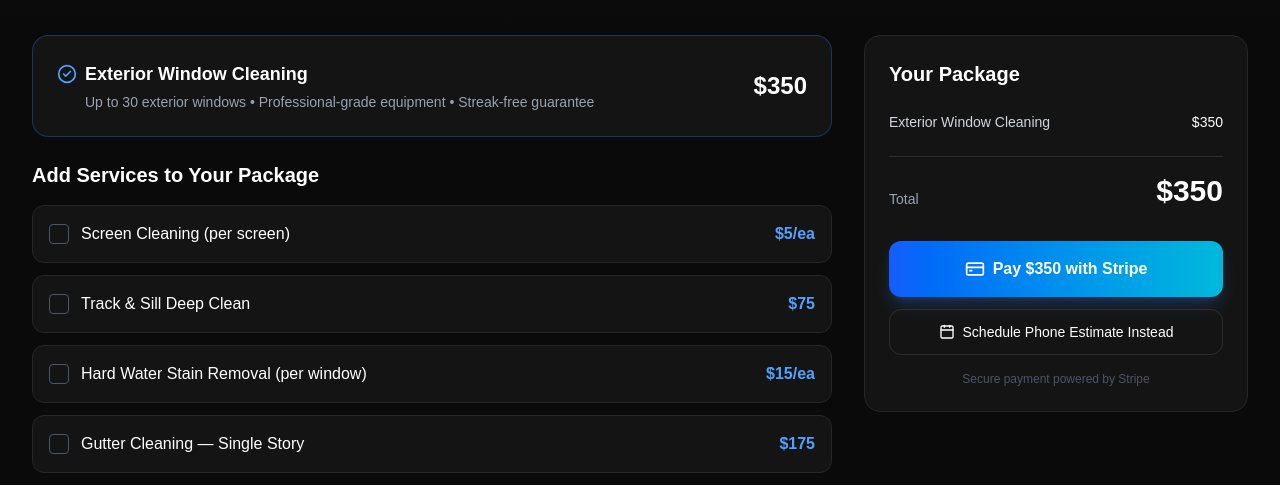
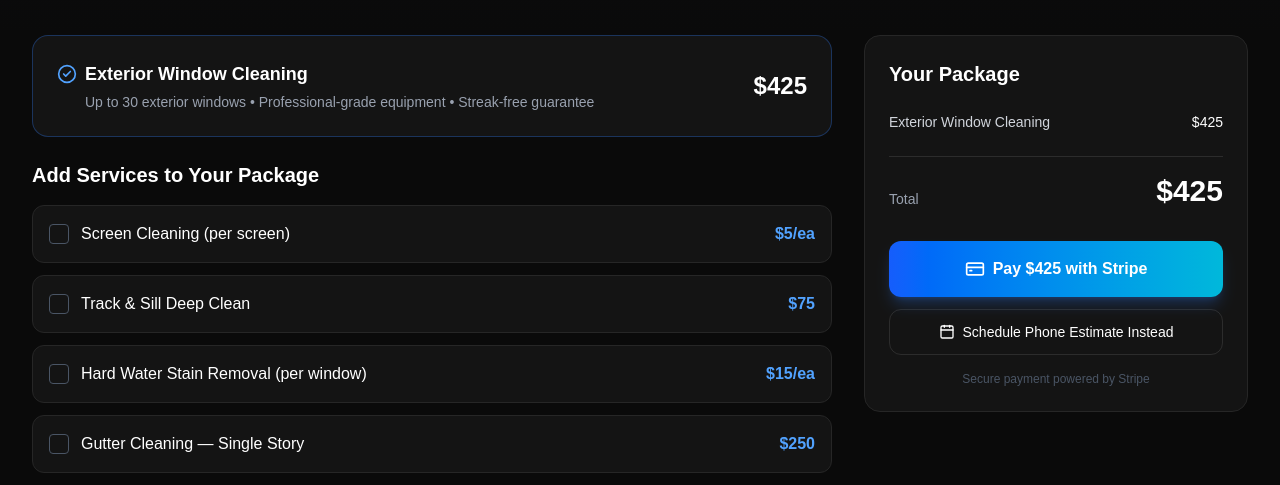
Before and after one commit to AgilityForLife/ez-home-services, a Next.js app: page /specials in a window 1280 px wide. Shown: the part 415-900 px from the top of the page. Built offline with nearby package versions, Linux system fonts and the light colour scheme.

Commit message:
Raise all service pricing by $75 — specials page
Updated prices for various add-ons and base price.

```diff
--- a/src/app/specials/page.tsx
+++ b/src/app/specials/page.tsx
@@ -20,12 +20,12 @@ const addOns = [
   { id: "screens", name: "Screen Cleaning (per screen)", price: 5, unit: "each" },
   { id: "tracks", name: "Track & Sill Deep Clean", price: 75, unit: "flat" },
   { id: "hardwater", name: "Hard Water Stain Removal (per window)", price: 15, unit: "each" },
-  { id: "gutter_single", name: "Gutter Cleaning — Single Story", price: 175, unit: "flat" },
-  { id: "gutter_two", name: "Gutter Cleaning — Two Story", price: 250, unit: "flat" },
-  { id: "driveway", name: "Driveway Pressure Wash", price: 200, unit: "flat" },
-  { id: "sidewalk", name: "Sidewalk / Walkway Pressure Wash", price: 100, unit: "flat" },
-  { id: "deck", name: "Deck / Patio Pressure Wash (up to 200 sq ft)", price: 150, unit: "flat" },
-  { id: "siding", name: "House Siding Soft Wash", price: 450, unit: "flat" },
+  { id: "gutter_single", name: "Gutter Cleaning — Single Story", price: 250, unit: "flat" },
+  { id: "gutter_two", name: "Gutter Cleaning — Two Story", price: 325, unit: "flat" },
+  { id: "driveway", name: "Driveway Pressure Wash", price: 275, unit: "flat" },
+  { id: "sidewalk", name: "Sidewalk / Walkway Pressure Wash", price: 175, unit: "flat" },
+  { id: "deck", name: "Deck / Patio Pressure Wash (up to 200 sq ft)", price: 225, unit: "flat" },
+  { id: "siding", name: "House Siding Soft Wash", price: 525, unit: "flat" },
 ];
 
 export default function SpecialsPage() {
@@ -33,7 +33,7 @@ export default function SpecialsPage() {
   const [googleReview, setGoogleReview] = useState(false);
   const [cashPayment, setCashPayment] = useState(false);
 
-  const basePrice = 350;
+  const basePrice = 425;
 
   const addOnTotal = Object.entries(selectedAddOns).reduce((sum, [id, qty]) => {
     const addon = addOns.find((a) => a.id === id);
@@ -111,7 +111,7 @@ export default function SpecialsPage() {
                     </p>
                   </div>
                   <p className="text-2xl font-extrabold text-white whitespace-nowrap">
-                    $350
+                    $425
                   </p>
                 </div>
               </div>
@@ -294,7 +294,7 @@ export default function SpecialsPage() {
                     <span className="text-gray-300">
                       Exterior Window Cleaning
                     </span>
-                    <span className="text-white font-medium">$350</span>
+                    <span className="text-white font-medium">$425</span>
                   </div>
                   {Object.entries(selectedAddOns).map(([id, qty]) => {
                     const addon = addOns.find((a) => a.id === id);
```
